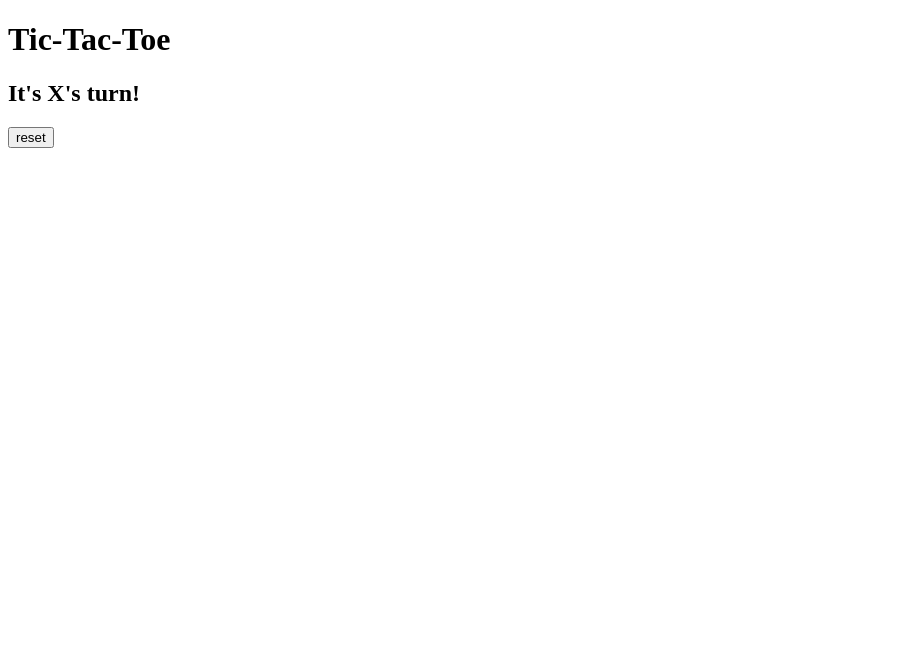
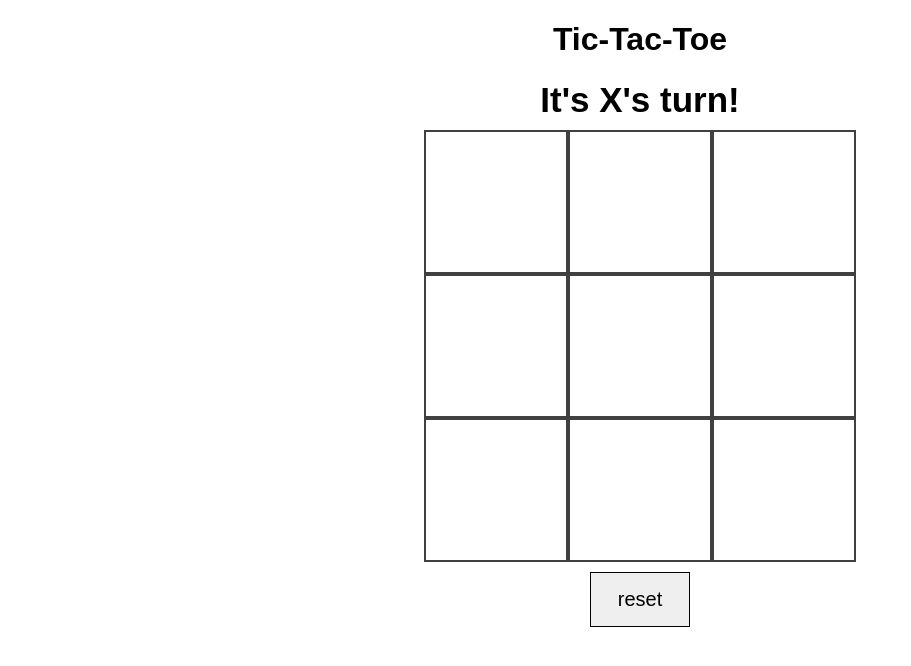
Before and after one commit to ShaunMadziva/tic-tac-toe, a plain HTML site: page index.html in a window 1280 px wide. Shown: the whole page, without its empty margins (0-911 px from the left). Drawn offline with Linux system fonts and the light colour scheme; the site is published under a folder, as on GitHub Pages, so addresses that start at the root find nothing.

Commit message:
changing path to css

```diff
--- a/index.html
+++ b/index.html
@@ -4,7 +4,7 @@
     <meta charset="UTF-8" />
     <meta name="viewport" content="width=device-width, initial-scale=1.0" />
     <meta http-equiv="X-UA-Compatible" content="ie=edge" />
-    <link href="/style.css" rel="stylesheet" type="text/css" />
+    <link href="./style.css" rel="stylesheet" type="text/css" />
     <script src="./index.js" defer></script>
     <title>Tic Tac Toe</title>
   </head>
```
